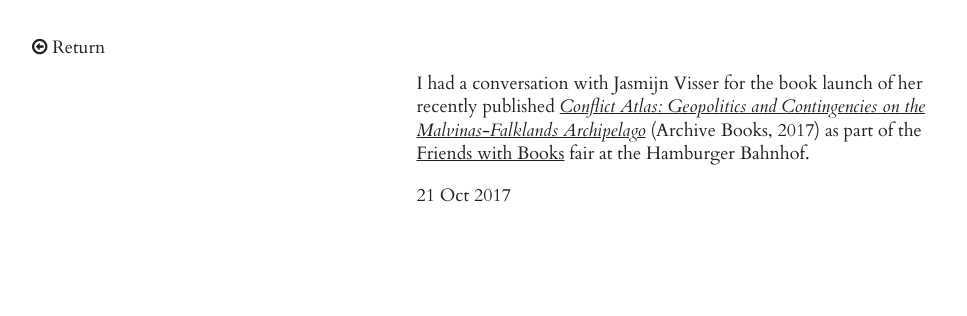
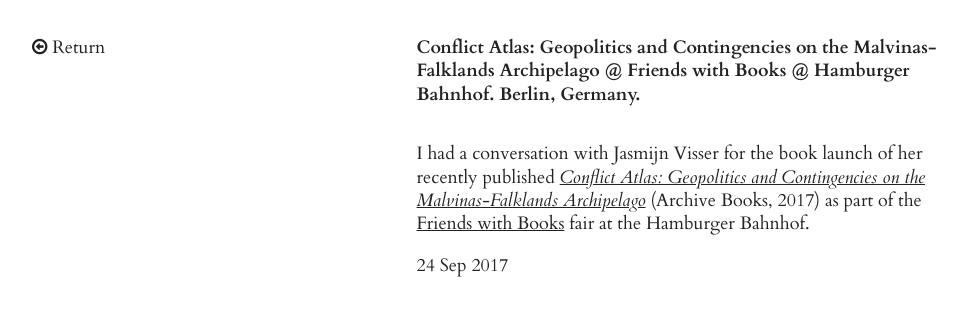
Before and after one commit to calebwaldorf/site, a Jekyll site: the page built from _posts/talks/2017-09-24-conflict-atlast.md, in a window 1280 px wide. Shown: the top 316 px of the page, without its empty margins (6-973 px from the left). Built offline with Jekyll 4.4.1, drawn with Linux system fonts in a browser that asks for light colours; nearby versions of some CDN libraries; our own code applies the rules of GitHub Pages for plain Markdown files.

Commit message:
quotes in Yaml

```diff
--- a/_posts/talks/2017-09-24-conflict-atlast.md
+++ b/_posts/talks/2017-09-24-conflict-atlast.md
@@ -1,6 +1,6 @@
 ---
 layout: post
-title: Conflict Atlas: Geopolitics and Contingencies on the Malvinas-Falklands Archipelago @ Friends with Books @ Hamburger Bahnhof. Berlin, Germany.
+title: "Conflict Atlas: Geopolitics and Contingencies on the Malvinas-Falklands Archipelago @ Friends with Books @ Hamburger Bahnhof. Berlin, Germany."
 category: talk
 ---
 
```
